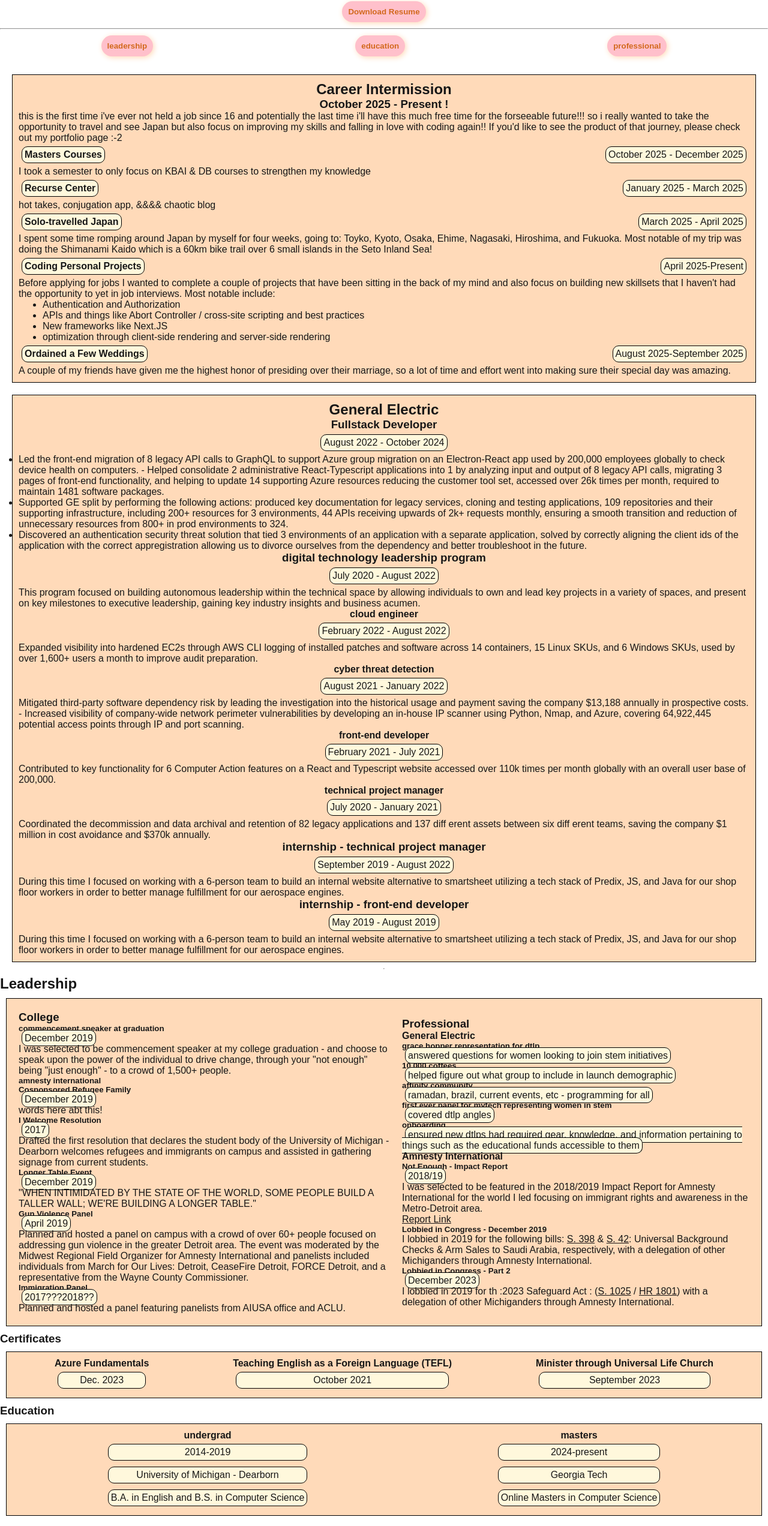
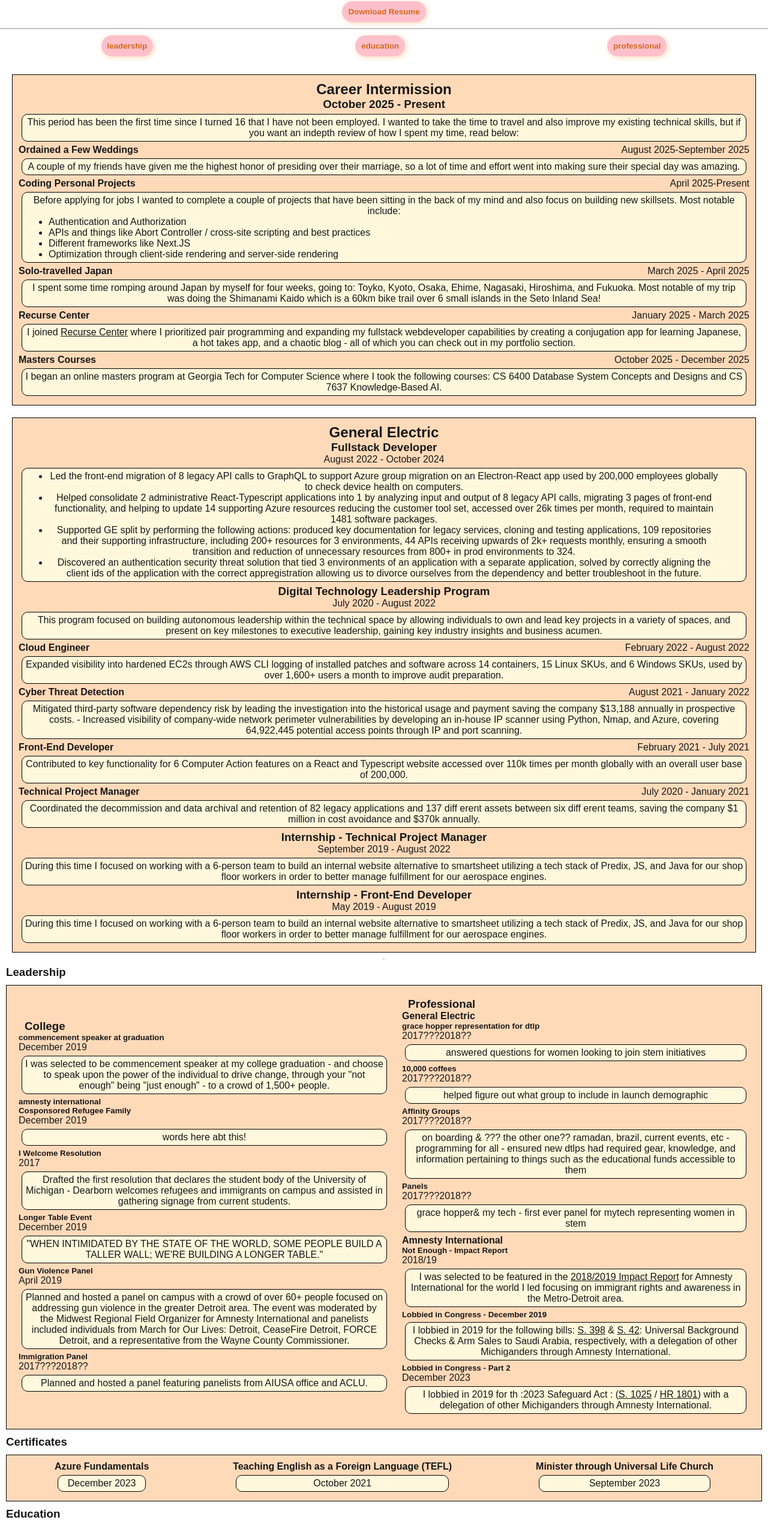
Before and after one commit to jbacheldor/portfolio-nextjs, a Next.js app: page /resume in a window 1280 px wide. Shown: the part 215-2759 px from the top of the page at 60% size. Built offline with nearby package versions, Linux system fonts and the light colour scheme.

Commit message:
i think i have general formatting done... but still seems way too verbose

```diff
--- a/src/app/design/page.tsx
+++ b/src/app/design/page.tsx
@@ -5,9 +5,9 @@
 const DesignPage:React.FC = () => {
     return (
         <div id="design-body">
-            <h2>Design !</h2>
-            <hr/>
-            <h3>SVG Icons</h3>
+            {/* <h2>Design !</h2>
+            <hr/> */}
+            <h2>SVG Icons</h2>
             <hr/>
             {/* <div>
                 <button>utility</button>
--- a/src/app/resume/page.tsx
+++ b/src/app/resume/page.tsx
@@ -23,36 +23,21 @@
     <div id="timeline">
         <div className="section intermission">
             <h2>Career Intermission</h2>
-            <h3>October 2025 - Present !</h3>
-            <p>this is the first time i've ever not held a job since 16 and potentially the last time i'll have this much free time for the forseeable future!!! so i really wanted to take the opportunity to travel and see Japan but also focus on improving my
-                skills and falling in love with coding again!! If you'd like to see the product of that journey, please check out my portfolio page :-2</p>
+            <h3>October 2025 - Present</h3>
+            <p className="highlight">This period has been the first time since I turned 16 that I have not been employed. I wanted to take the time to travel and also improve my existing technical skills, but if you want an indepth review of how I spent my time, read below:</p>
             <div className="event">
                 <div className="top-section">
-                    <h4>Masters Courses</h4>
-                    <span>October 2025 - December 2025</span>
+                <h4>Ordained a Few Weddings</h4>
+                <span>August 2025-September 2025</span>
                 </div>
-                <p>I took a semester to only focus on KBAI & DB courses to strengthen my knowledge</p>
-            </div>
-            <div className="event">
-                <div className="top-section">
-                <h4>Recurse Center</h4>
-                <span>January 2025 - March 2025</span>
-                </div>
-                <p>hot takes, conjugation app, &&&& chaotic blog</p>
-            </div>
-            <div className="event">
-                <div className="top-section">
-                <h4>Solo-travelled Japan</h4>
-                <span>March 2025 - April 2025</span>
-                </div>
-                <p>I spent some time romping around Japan by myself for four weeks, going to: Toyko, Kyoto, Osaka, Ehime, Nagasaki, Hiroshima, and Fukuoka. Most notable of my trip was doing the Shimanami Kaido which is a 60km bike trail over 6 small islands in the Seto Inland Sea!</p>
+                <p className="highlight">A couple of my friends have given me the highest honor of presiding over their marriage, so a lot of time and effort went into making sure their special day was amazing.</p>
             </div>
             <div className="event">
                 <div className="top-section">
                 <h4>Coding Personal Projects</h4>
                 <span>April 2025-Present</span>
                 </div>
-                <p>Before applying for jobs I wanted to complete a couple of projects that have been sitting in the back of my mind and also focus on building new skillsets that I haven't had the opportunity to yet in job interviews. Most notable include: </p>
+                <p className="highlight">Before applying for jobs I wanted to complete a couple of projects that have been sitting in the back of my mind and also focus on building new skillsets. Most notable include:
                 <ul>
                     <li>
                         Authentication and Authorization
@@ -61,31 +46,48 @@
                         APIs and things like Abort Controller / cross-site scripting and best practices
                     </li>
                     <li>
-                    New frameworks like Next.JS
+                        Different frameworks like Next.JS
                     </li>
                     <li>
-                        optimization through client-side rendering and server-side rendering
+                        Optimization through client-side rendering and server-side rendering
                     </li>
                 </ul>
+            </p>
             </div>
             <div className="event">
                 <div className="top-section">
-                <h4>Ordained a Few Weddings</h4>
-                <span>August 2025-September 2025</span>
+                <h4>Solo-travelled Japan</h4>
+                <span>March 2025 - April 2025</span>
                 </div>
-                <p>A couple of my friends have given me the highest honor of presiding over their marriage, so a lot of time and effort went into making sure their special day was amazing.</p>
+                <p className="highlight">I spent some time romping around Japan by myself for four weeks, going to: Toyko, Kyoto, Osaka, Ehime, Nagasaki, Hiroshima, and Fukuoka. Most notable of my trip was doing the Shimanami Kaido which is a 60km bike trail over 6 small islands in the Seto Inland Sea!</p>
             </div>
+            <div className="event">
+                <div className="top-section">
+                <h4>Recurse Center</h4>
+                <span>January 2025 - March 2025</span>
+                </div>
+                <p className="highlight">I joined <a href="https://www.recurse.com/" target="_blank">Recurse Center</a> where I prioritized pair programming and expanding my fullstack webdeveloper capabilities by creating a conjugation app for learning Japanese, a hot takes app, and a chaotic blog - all of which you can check out in my portfolio section.</p>
+            </div>
+            <div className="event">
+                <div className="top-section">
+                    <h4>Masters Courses</h4>
+                    <span>October 2025 - December 2025</span>
+                </div>
+                <p className="highlight">I began an online masters program at Georgia Tech for Computer Science where I took the following courses: CS 6400 Database System Concepts and Designs and CS 7637 Knowledge-Based AI.</p>
+            </div>
+
         </div>
         <div className="section">
             <h2>General Electric</h2>
             <h3>Fullstack Developer</h3>
             <span>August 2022 - October 2024</span>
-            <p> </p>
+            <p className="highlight">
                 <ul>
                     <li>
-                Led the front-end migration of 8 legacy API calls to GraphQL to support Azure group migration on an Electron-React app used by 200,000 employees globally to check device health on computers. - Helped consolidate 2 administrative React-Typescript
-                applications into 1 by analyzing input and output of 8 legacy API calls, migrating 3 pages of front-end functionality, and helping to update 14 supporting Azure resources reducing the customer tool set, accessed over 26k times per month,
-                required to maintain 1481 software packages.
+                    Led the front-end migration of 8 legacy API calls to GraphQL to support Azure group migration on an Electron-React app used by 200,000 employees globally to check device health on computers.
+                    </li>
+                    <li>
+                        Helped consolidate 2 administrative React-Typescript applications into 1 by analyzing input and output of 8 legacy API calls, migrating 3 pages of front-end functionality, and helping to update 14 supporting Azure resources reducing the customer tool set, accessed over 26k times per month, required to maintain 1481 software packages.
                     </li>
                     <li>
                     Supported GE split by performing the following actions: produced key documentation for legacy services, cloning and testing applications, 109 repositories and their supporting infrastructure,
@@ -96,108 +98,131 @@
                     and better troubleshoot in the future.
                     </li>
                 </ul>
-
-            <h3>digital technology leadership program</h3>
+            </p>
+            <h3>Digital Technology Leadership Program</h3>
 
             <span>July 2020 - August 2022</span>
-            <p>This program focused on building autonomous leadership within the technical space by allowing individuals to own and lead key projects in a variety of spaces, and present on key milestones to executive leadership, gaining key industry insights
+            <p className="highlight">This program focused on building autonomous leadership within the technical space by allowing individuals to own and lead key projects in a variety of spaces, and present on key milestones to executive leadership, gaining key industry insights
                 and business acumen. </p>
-            <h4>cloud engineer</h4>
+            <div className="event">
+                <div className="top-section">
+                <h4>Cloud Engineer</h4>
                 <span>February 2022 - August 2022</span>
-            <p>Expanded visibility into hardened EC2s through AWS CLI logging of installed patches and software across 14 containers, 15 Linux SKUs, and 6 Windows SKUs, used by over 1,600+ users a month to improve audit preparation.</p>
-            <h4>cyber threat detection</h4>
+                </div>
+                <p className="highlight">Expanded visibility into hardened EC2s through AWS CLI logging of installed patches and software across 14 containers, 15 Linux SKUs, and 6 Windows SKUs, used by over 1,600+ users a month to improve audit preparation.</p>
+            </div>
+            <div className="event">
+                <div className="top-section">
+                <h4>Cyber Threat Detection</h4>
                 <span>August 2021 - January 2022</span>
-            <p>Mitigated third-party software dependency risk by leading the investigation into the historical usage and payment saving the company $13,188 annually in prospective costs. - Increased visibility of company-wide network perimeter vulnerabilities
+                </div>
+                <p className="highlight">Mitigated third-party software dependency risk by leading the investigation into the historical usage and payment saving the company $13,188 annually in prospective costs. - Increased visibility of company-wide network perimeter vulnerabilities
                 by developing an in-house IP scanner using Python, Nmap, and Azure, covering 64,922,445 potential access points through IP and port scanning.</p>
-            <h4>front-end developer</h4>
+            </div>
+            <div className="event">
+                <div className="top-section">
+                <h4>Front-End Developer</h4>
                 <span>February 2021 - July 2021</span>
-            <p>Contributed to key functionality for 6 Computer Action features on a React and Typescript website accessed over 110k times per month globally with an overall user base of 200,000.</p>
-            <h4>technical project manager</h4>
+                </div>
+                <p className="highlight">Contributed to key functionality for 6 Computer Action features on a React and Typescript website accessed over 110k times per month globally with an overall user base of 200,000.</p>
+            </div>
+            <div className="event">
+                <div className="top-section">
+                <h4>Technical Project Manager</h4>
                 <span>July 2020 - January 2021</span>
-            <p> Coordinated the decommission and data archival and retention of 82 legacy applications and 137 diff erent assets between six diff erent teams, saving the company $1 million in cost avoidance and $370k annually. </p>
+                </div>
+                <p className="highlight">Coordinated the decommission and data archival and retention of 82 legacy applications and 137 diff erent assets between six diff erent teams, saving the company $1 million in cost avoidance and $370k annually.</p>
+            </div>
 
-
-            <h3>internship - technical project manager</h3>
+            <h3>Internship - Technical Project Manager</h3>
             <span>September 2019 - August 2022</span>
-            <p>
+            <p className="highlight">
                 During this time I focused on working with a 6-person team to build an internal website alternative to smartsheet utilizing a tech stack of Predix, JS, and Java for our shop floor workers in order to better manage fulfillment for our aerospace engines.
             </p>
-            <h3>internship - front-end developer</h3>
+            <h3>Internship - Front-End Developer</h3>
             <span>May 2019 - August 2019</span>
-            <p>
+            <p className="highlight">
                 During this time I focused on working with a 6-person team to build an internal website alternative to smartsheet utilizing a tech stack of Predix, JS, and Java for our shop floor workers in order to better manage fulfillment for our aerospace engines.
             </p>
         </div>
         <hr/>
     </div>
     <div id="leadership">
-        <h2>Leadership</h2>
+        <h3>Leadership</h3>
         <div className="section row">
             <div className="group">
                 <h3>College</h3>
                 <div className="event">
                      <h5>commencement speaker at graduation</h5>
                      <span>December 2019</span>
-                     <p>I was selected to be commencement speaker at my college graduation - and choose to speak upon the power of the individual to drive change, through your "not enough" being "just enough" - to a crowd of 1,500+ people.</p>
+                     <p className="highlight">I was selected to be commencement speaker at my college graduation - and choose to speak upon the power of the individual to drive change, through your "not enough" being "just enough" - to a crowd of 1,500+ people.</p>
                 </div>
                 <h5>amnesty international</h5>
                 <div className="event">
                     <h5>Cosponsored Refugee Family</h5>
                     <span>December 2019</span>
-                    <p>words here abt this!</p>
+                    <p className="highlight">words here abt this!</p>
                 </div>
                 <div className="event">
                     <h5>I Welcome Resolution</h5>
                     <span>2017</span>
-                    <p>Drafted the first resolution that declares the student body of the University of Michigan - Dearborn welcomes refugees and immigrants on campus and assisted in gathering signage from current students.</p>
+                    <p className="highlight">Drafted the first resolution that declares the student body of the University of Michigan - Dearborn welcomes refugees and immigrants on campus and assisted in gathering signage from current students.</p>
                 </div>
                 <div className="event">
                     <h5>Longer Table Event</h5>
                     <span>December 2019</span>
-                    <p>"WHEN INTIMIDATED BY THE STATE OF THE WORLD, SOME PEOPLE BUILD A TALLER WALL; WE'RE BUILDING A LONGER TABLE."</p>
+                    <p className="highlight">"WHEN INTIMIDATED BY THE STATE OF THE WORLD, SOME PEOPLE BUILD A TALLER WALL; WE'RE BUILDING A LONGER TABLE."</p>
 
                 </div>
                 <div className="event">
                     <h5>Gun Violence Panel</h5>
                     <span>April 2019</span>
-                    <p>Planned and hosted a panel on campus with a crowd of over 60+ people focused on addressing gun violence in the greater Detroit area. The event was moderated by the Midwest Regional Field Organizer for Amnesty International and panelists included individuals from March for Our Lives: Detroit, CeaseFire Detroit, FORCE Detroit, and a representative from the Wayne County Commissioner.</p>
+                    <p className="highlight">Planned and hosted a panel on campus with a crowd of over 60+ people focused on addressing gun violence in the greater Detroit area. The event was moderated by the Midwest Regional Field Organizer for Amnesty International and panelists included individuals from March for Our Lives: Detroit, CeaseFire Detroit, FORCE Detroit, and a representative from the Wayne County Commissioner.</p>
                 </div>
                 <div className="event">
                     <h5>Immigration Panel</h5>
                     <span>2017???2018??</span>
-                    <p>Planned and hosted a panel featuring panelists from AIUSA office and ACLU. </p>
+                    <p className="highlight">Planned and hosted a panel featuring panelists from AIUSA office and ACLU. </p>
                 </div>
             </div>
             <div className="group">
                 <h3>Professional</h3>
                 <h4>General Electric</h4>
+                <div className="event">
                     <h5>grace hopper representation for dtlp</h5>
-                <span>answered questions for women looking to join stem initiatives</span>
+                    <span>2017???2018??</span>
+                    <p className="highlight">answered questions for women looking to join stem initiatives</p>
+                </div>
+                <div className="event">
                     <h5>10,000 coffees</h5>
-                <span>helped figure out what group to include in launch demographic </span>
-                <h5>affinity community</h5>
-                <span>ramadan, brazil, current events, etc - programming for all</span>
-                <h5>first ever panel for mytech representing women in stem </h5>
-                <span>covered dtlp angles</span>
-                <h5>onboarding</h5>
-                <span>ensured new dtlps had required gear, knowledge, and information pertaining to things such as the educational funds accessible to them </span>
+                    <span>2017???2018??</span>
+                    <p className="highlight">helped figure out what group to include in launch demographic </p>
+                </div>
+                <div className="event">
+                    <h5>Affinity Groups</h5>
+                    <span>2017???2018??</span>
+                    <p className="highlight">on boarding & ??? the other one??  ramadan, brazil, current events, etc - programming for all - ensured new dtlps had required gear, knowledge, and information pertaining to things such as the educational funds accessible to them </p>
+                </div>
+                <div className="event">
+                    <h5>Panels</h5>
+                    <span>2017???2018??</span>
+                    <p className="highlight">grace hopper& my tech - first ever panel for mytech representing women in stem </p>
+                </div>
 
                 <h4>Amnesty International</h4>
                 <div className="event">
                     <div><h5>Not Enough - Impact Report </h5><span>2018/19</span></div>
-
-                    <p>I was selected to be featured in the 2018/2019 Impact Report for Amnesty International for the world I led focusing on immigrant rights and awareness in the Metro-Detroit area.</p>
-                    <p><a href="https://www.amnesty.org/en/latest/research/2019/11/the-not-enough-impact-report-201819/" target="_blank">Report Link</a></p>
+                    <p className="highlight">I was selected to be featured in the <a href="https://www.amnesty.org/en/latest/research/2019/11/the-not-enough-impact-report-201819/" target="_blank">2018/2019 Impact Report</a> for Amnesty International for the world I led focusing on immigrant rights and awareness in the Metro-Detroit area.</p>
                 </div>
                 <div className="event">
                     <h5>Lobbied in Congress - December 2019</h5>
-                    <p>I lobbied in 2019 for the following bills: <a href="https://www.congress.gov/bill/116th-congress/senate-bill/398" target="_blank">S. 398</a> & <a href="https://www.congress.gov/bill/116th-congress/senate-bill/42" target="_blank">S. 42</a>: Universal Background Checks & Arm Sales to Saudi Arabia, respectively, with a delegation of other Michiganders through Amnesty International.
+                    <p className="highlight">I lobbied in 2019 for the following bills: <a href="https://www.congress.gov/bill/116th-congress/senate-bill/398" target="_blank">S. 398</a> & <a href="https://www.congress.gov/bill/116th-congress/senate-bill/42" target="_blank">S. 42</a>: Universal Background Checks & Arm Sales to Saudi Arabia, respectively, with a delegation of other Michiganders through Amnesty International.
                     </p>
                 </div>
                 <div className="event">
                     <h5>Lobbied in Congress - Part 2</h5>
                     <span>December 2023</span>
-                    <p>I lobbied in 2019 for th :2023 Safeguard Act : (<a href="https://www.congress.gov/bill/118th-congress/senate-bill/1025" target="_blank">S. 1025</a> / <a href="https://congress.gov/bill/118th-congress/house-bill/1801" target="_blank">HR 1801</a>) with a delegation of other Michiganders through Amnesty International. </p>
+                    <p className="highlight">I lobbied in 2019 for th :2023 Safeguard Act : (<a href="https://www.congress.gov/bill/118th-congress/senate-bill/1025" target="_blank">S. 1025</a> / <a href="https://congress.gov/bill/118th-congress/house-bill/1801" target="_blank">HR 1801</a>) with a delegation of other Michiganders through Amnesty International. </p>
                 </div>
             </div>
         </div>
@@ -207,30 +232,30 @@
         <div className="section row">
             <div className="ed-entry">
                 <h4>Azure Fundamentals</h4>
-                <span>Dec. 2023</span>
+                <span className="highlight">December 2023</span>
             </div>
             <div className="ed-entry">
                 <h4>Teaching English as a Foreign Language (TEFL) </h4>
-                <span>October 2021</span>
+                <span className="highlight">October 2021</span>
             </div>
             <div className="ed-entry">
                 <h4>Minister through Universal Life Church</h4>
-                <span>September 2023</span>
+                <span className="highlight">September 2023</span>
             </div>
         </div>
     </div>
     <div id="education">
         <h3>Education</h3>
         <div className="section row">
-            <div className="ed-entry">
-                <h4>undergrad</h4>
-                <span>2014-2019</span>
+            <div className="ed-entry highlight">
+                <h4>Undergraduate</h4>
+                <span>2014 - 2019</span>
                 <span>University of Michigan - Dearborn</span>
                 <span>B.A. in English and B.S. in Computer Science</span>
             </div>
-            <div className="ed-entry">
-                <h4>masters</h4>
-                <span>2024-present</span>
+            <div className="ed-entry highlight">
+                <h4>Masters</h4>
+                <span>2024 - Present</span>
                 <span>Georgia Tech</span>
                 <span>Online Masters in Computer Science</span>
             </div>
@@ -241,6 +266,9 @@
         {`
         h1 {
             text-align: center;
+        }
+        h3 {
+            margin: 0 10px;
         }
         #buttons {
             display: flex;
@@ -262,12 +290,17 @@
             margin: 10px;
             align-items: center;
         }
+        p > ul {
+            display: flex;
+            align-items: flex-start;
+            flex-direction: column;
+        }
         .top-section {
             display: flex;
             flex-direction: row;
             justify-content: space-between;
         }
-        .top-section h4, span {
+        .highlight {
             background-color: cornsilk;
             padding: 4px;
             margin: 5px;
@@ -281,7 +314,7 @@
             background-color: peachpuff;
             padding: 10px;
         }
-        .intermission li {
+        li {
             margin: 0 40px;
         }
         a#download-btn {
--- a/src/app/reviews/page.tsx
+++ b/src/app/reviews/page.tsx
@@ -109,14 +109,14 @@
         {errorMessage &&
             <div>{errorMessage}</div>
         }
-        <div id="filter">
+        {/* <div id="filter">
             <span>filter reviews by relation:</span>
             <div id="buttons">
                 <Button text="family" onClick={()=> console.log()}/>
                 <Button text="coworkers" onClick={()=> console.log()}/>
                 <Button text="friends" onClick={()=>console.log()}/>
             </div>
-        </div>
+        </div> */}
         <div id="reviews">
         {data.length > 0 &&
             data.map((key, index)=> (
```
Also changed, not shown: src/app/components/ProjectPopup.tsx (+15 -0 lines), src/app/portfolio/page.tsx (+22 -1 lines). Lines whose indentation alone changed are shown as unchanged.
